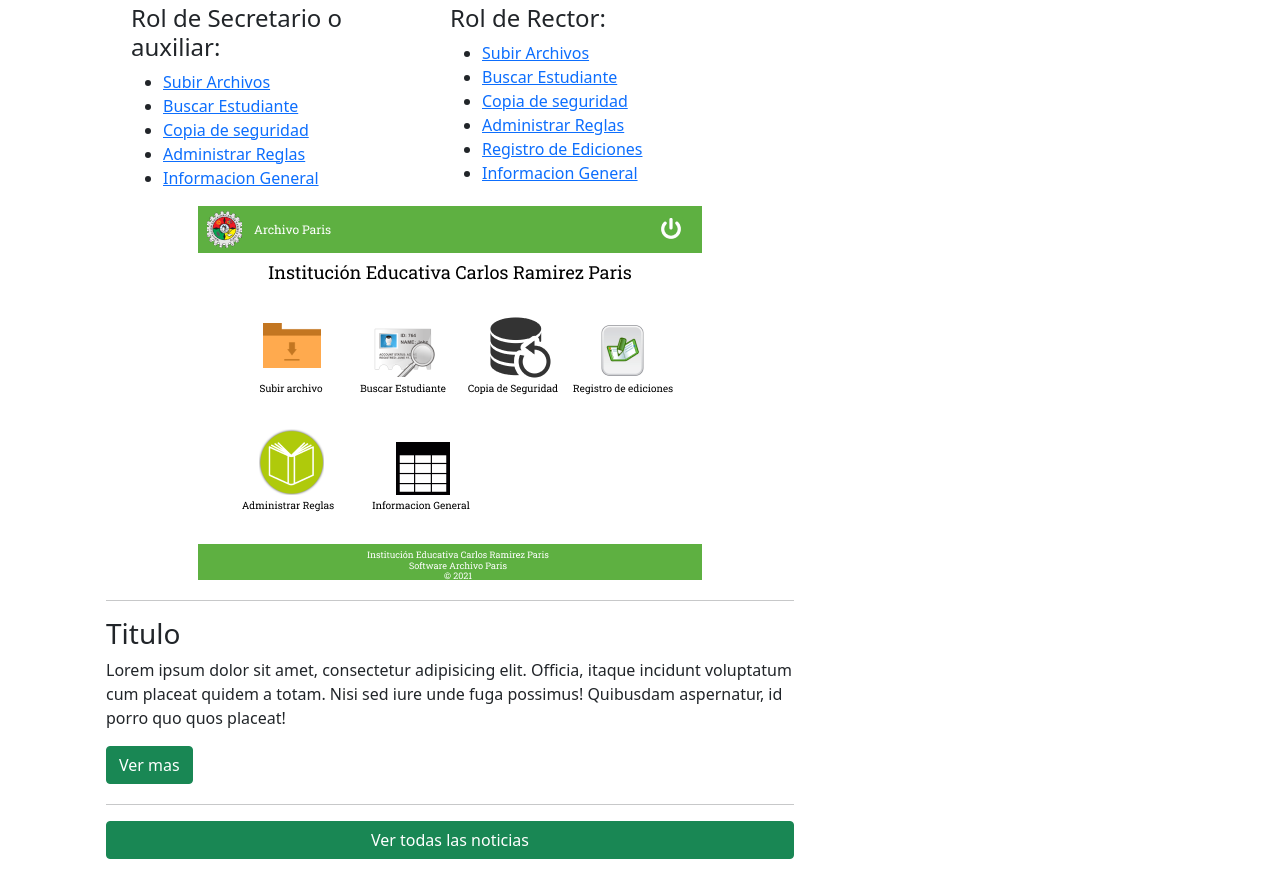
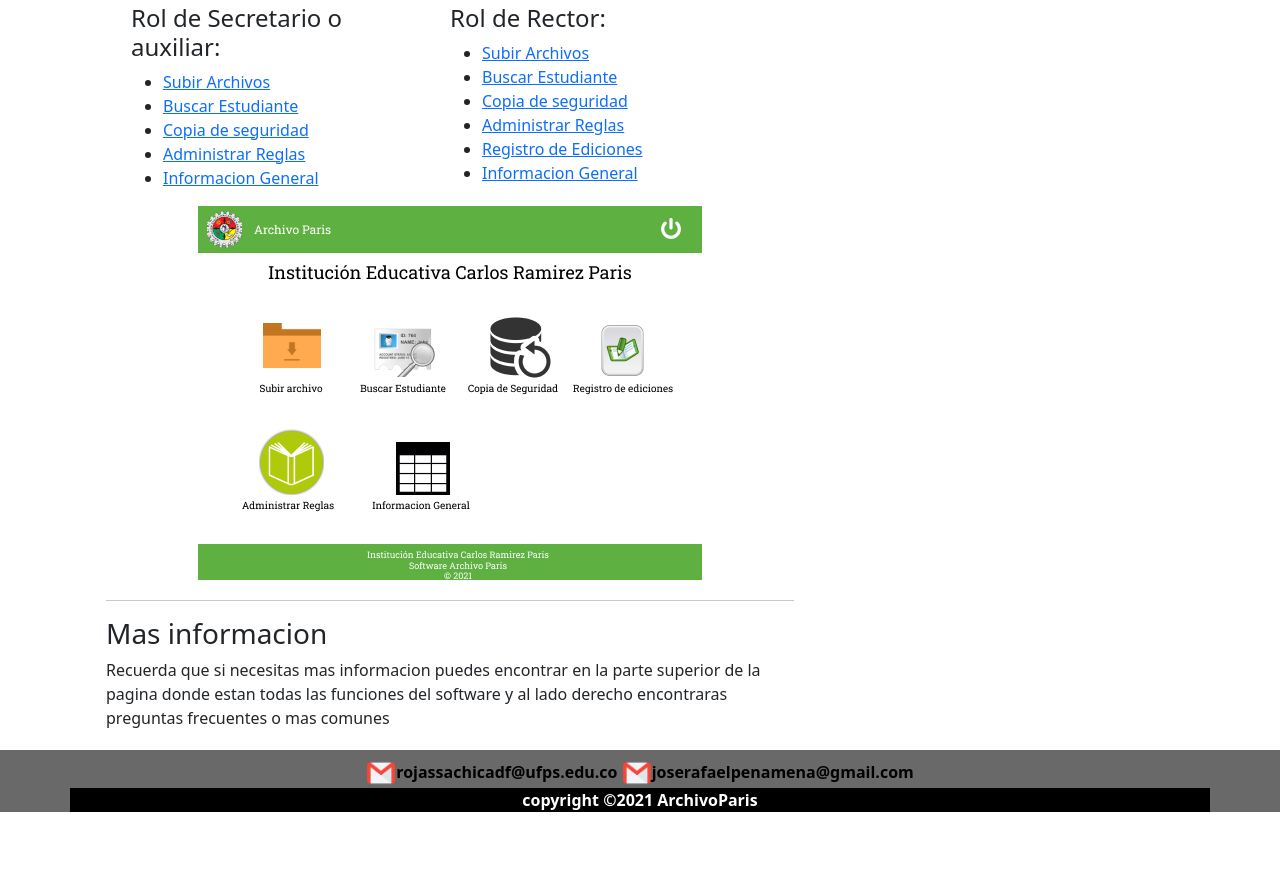
Before and after one commit to joserafaelpm/ArchivcoParisMDU, a plain HTML site: page index.html in a window 1280 px wide. Shown: the part 947-1826 px from the top of the page. After the commit the page ends 1759 px from the top, so only its background shows below. Drawn offline with nearby package versions, Linux system fonts and the light colour scheme.

Commit message:
se finalizo el index

```diff
--- a/css/estilos.css
+++ b/css/estilos.css
@@ -120,4 +120,9 @@ text-align: center;
     color: white;
     font-weight: bold;
     background-color: black;
+
 }
+
+.nose{
+    text-align: center;
+}
--- a/index.html
+++ b/index.html
@@ -93,14 +93,9 @@
                         </div>
                         <hr>
                         <div class="noticia">
-                            <h3>Titulo</h3>
-                            <p>Lorem ipsum dolor sit amet, consectetur adipisicing elit. Officia, itaque incidunt
-                                voluptatum cum placeat quidem a totam. Nisi sed iure unde fuga possimus! Quibusdam
-                                aspernatur, id porro quo quos placeat!</p>
-                            <a href="" class="btn btn-success m-auto">Ver mas</a>
+                            <h3>Mas informacion</h3>
+                            <p>Recuerda que si necesitas mas informacion puedes encontrar en la parte superior de la pagina donde estan todas las funciones del software y al lado derecho encontraras preguntas frecuentes o mas comunes</p>
                         </div>
-                        <hr>
-                        <a href="" class="btn btn-success w-100 b-20">Ver todas las noticias</a>
                     </div>
                 </div>
             </div>
@@ -111,17 +106,35 @@
                         <div class="opcion"><a href="html/copiaSeguridad.html">Como muevo la informaion a otro
                                 computador</a></div>
                         <hr>
-                        <div class="opcion"><a href="html/informacionGeneral.html">Como puedo observar la informacion que he subido al software</a></div>
+                        <div class="opcion"><a href="html/informacionGeneral.html">Como puedo observar la informacion
+                                que he subido al software</a></div>
                         <hr>
-                        <div class="opcion"><a href="html/buscarEstudiante.html">Como puedo generar los certificados de calificaciones</a></div>
+                        <div class="opcion"><a href="html/buscarEstudiante.html">Como puedo generar los certificados de
+                                calificaciones</a></div>
                         <hr>
-                        <div class="opcion"><a href="html/registrodeEdiciones.html">Como puedo observar las modificaciones que se han realizado a los estudiantes</a></div>
+                        <div class="opcion"><a href="html/registrodeEdiciones.html">Como puedo observar las
+                                modificaciones que se han realizado a los estudiantes</a></div>
                     </div>
                 </div>
             </div>
         </div>
     </div>
 
+    <footer class="footer">
+        <div class="container">
+            <div class="row">
+                <div class="nose mt-2">
+                    <a class="f-icon" href="https://joserafaelpm.github.io/actividad1html/contacto.html"><img src="img/iconos/email.png" alt="" class="icon">rojassachicadf@ufps.edu.co</a>
+                    <a class="f-icon" href="https://joserafaelpm.github.io/actividad1html/contacto.html"><img src="img/iconos/email.png" alt="" class="icon">joserafaelpenamena@gmail.com</a>
+                </div>
+                <div class="col-sm-3">
+            </div>
+            <div class="fin">
+                copyright &copy;2021 ArchivoParis
+            </div>
+        </div>
+    </footer>
+
 </body>
 
 </html>
```
Also changed, not shown: img/iconos/email.png (added). Lines whose indentation alone changed are shown as unchanged.
